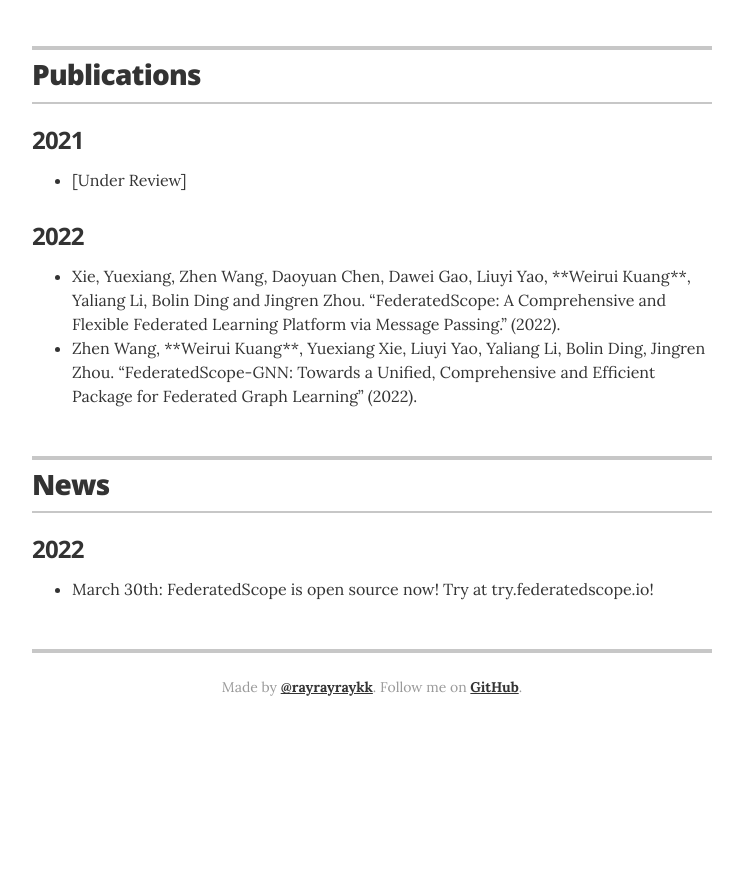
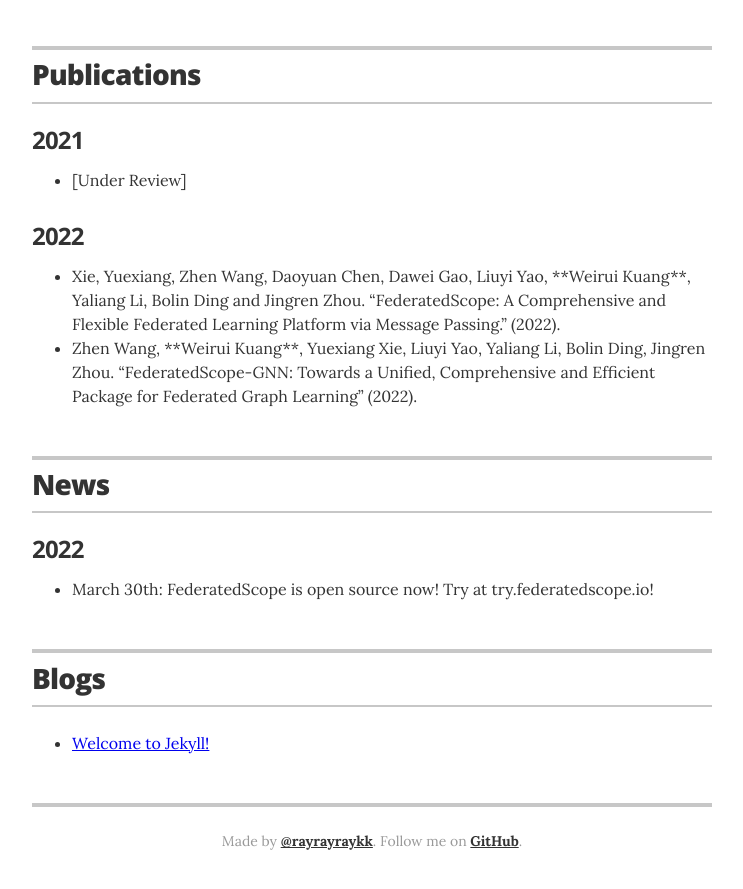
Before and after one commit to rayrayraykk/weiruikuang, a Jekyll site: the page built from index.html, in a window 1280 px wide and 900 px high, scrolled down 1277 px. Shown: the top 889 px of the window, without its empty margins (268-1011 px from the left). Built offline with Jekyll 4.4.1, drawn with Linux system fonts in a browser that asks for light colours; before the commit the page ends 2023 px from its top, so only the background shows below that; some of the changed lines change nothing that is shown.

Commit message:
Add blogs

```diff
--- a/_config.yml
+++ b/_config.yml
@@ -44,6 +44,7 @@
 resume_section_links:           true
 # resume_section_associations:    true
 # resume_section_interests:       true
+resume_section_blogs:           true
 
 # Resume social links
 # uncomment the options you wish to display, and add your own URL
```
